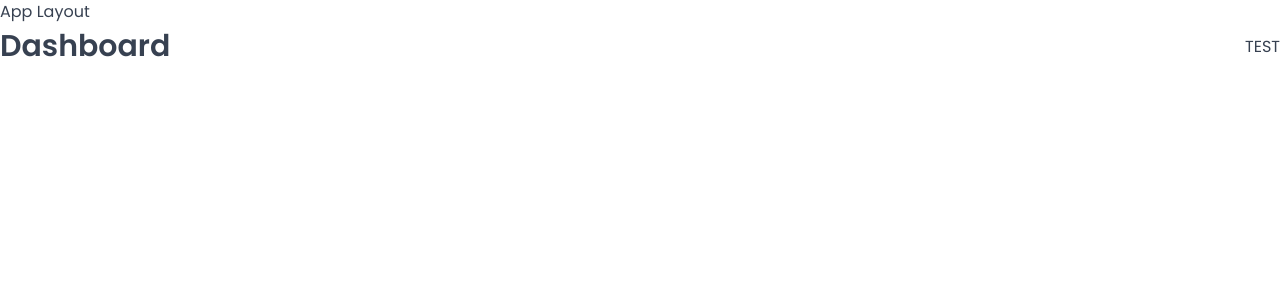
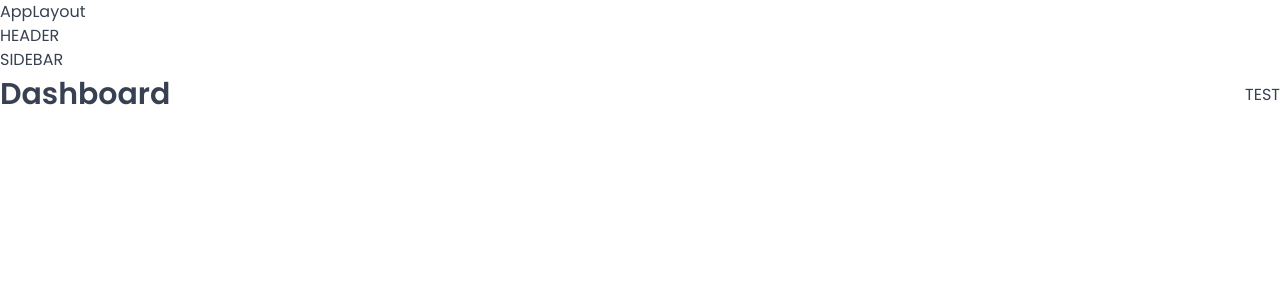
Before and after one commit to AnexDev1/boni-hotel, a React (Vite) app: page /dashboard in a window 1280 px wide. Shown: the top 300 px of the page. Built offline with nearby package versions, Linux system fonts and the light colour scheme; a web font is replaced by a local one.

Commit message:
testing...

```diff
--- a/src/ui/AppLayout.jsx
+++ b/src/ui/AppLayout.jsx
@@ -1,9 +1,13 @@
 import { Outlet } from "react-router-dom";
+import Header from "./Header";
+import Sidebar from "./Sidebar";
 
 function AppLayout() {
   return (
     <div>
-      <p>App Layout</p>
+      <p>AppLayout</p>
+      <Header />
+      <Sidebar />
       <Outlet />
     </div>
   );
--- a/src/ui/Header.jsx
+++ b/src/ui/Header.jsx
@@ -1,5 +1,5 @@
 function Header() {
-  return <div></div>;
+  return <div>HEADER</div>;
 }
 
 export default Header;
--- a/src/ui/Sidebar.jsx
+++ b/src/ui/Sidebar.jsx
@@ -1,5 +1,5 @@
 function Sidebar() {
-  return <div></div>;
+  return <div>SIDEBAR</div>;
 }
 
 export default Sidebar;
```
